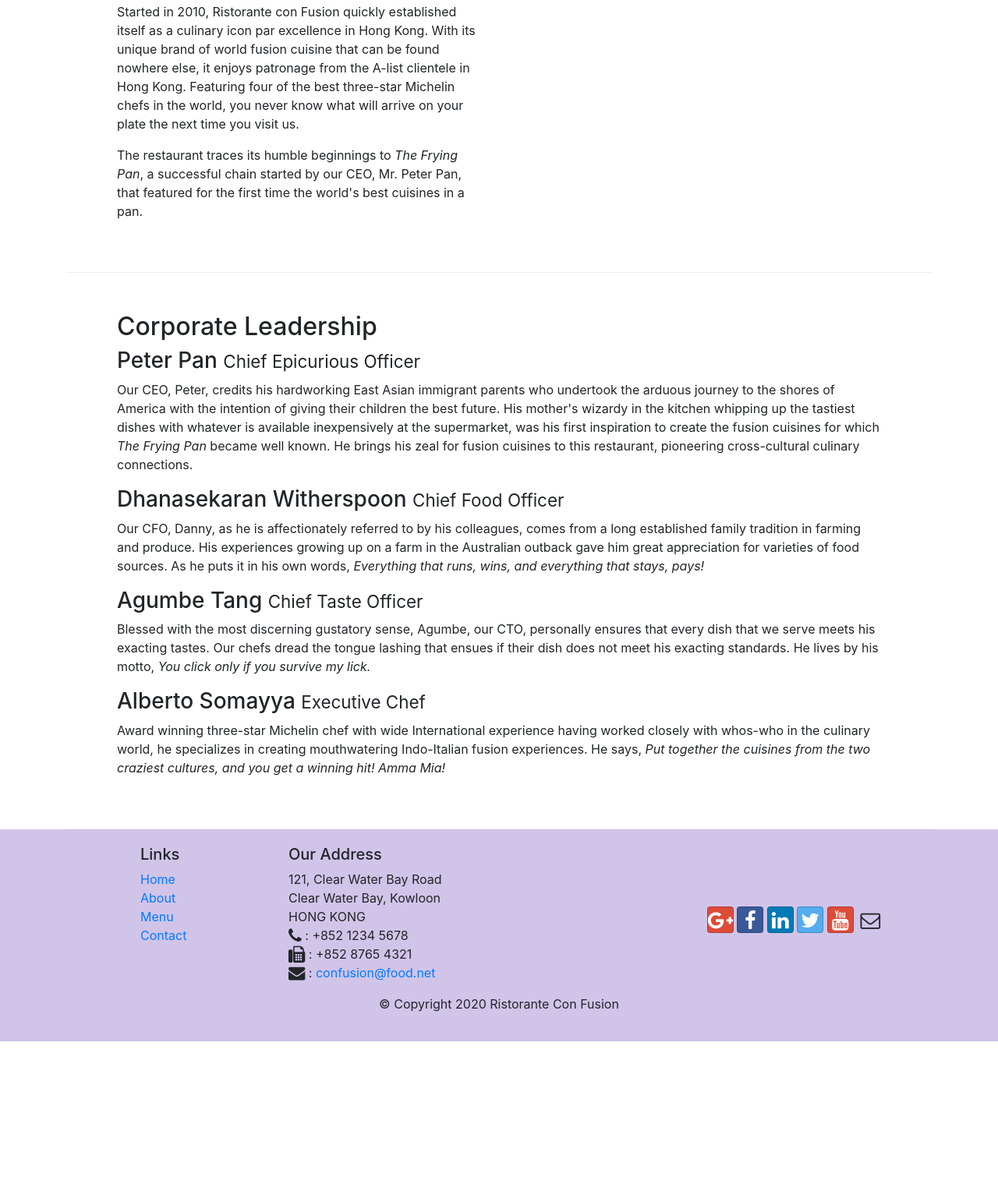
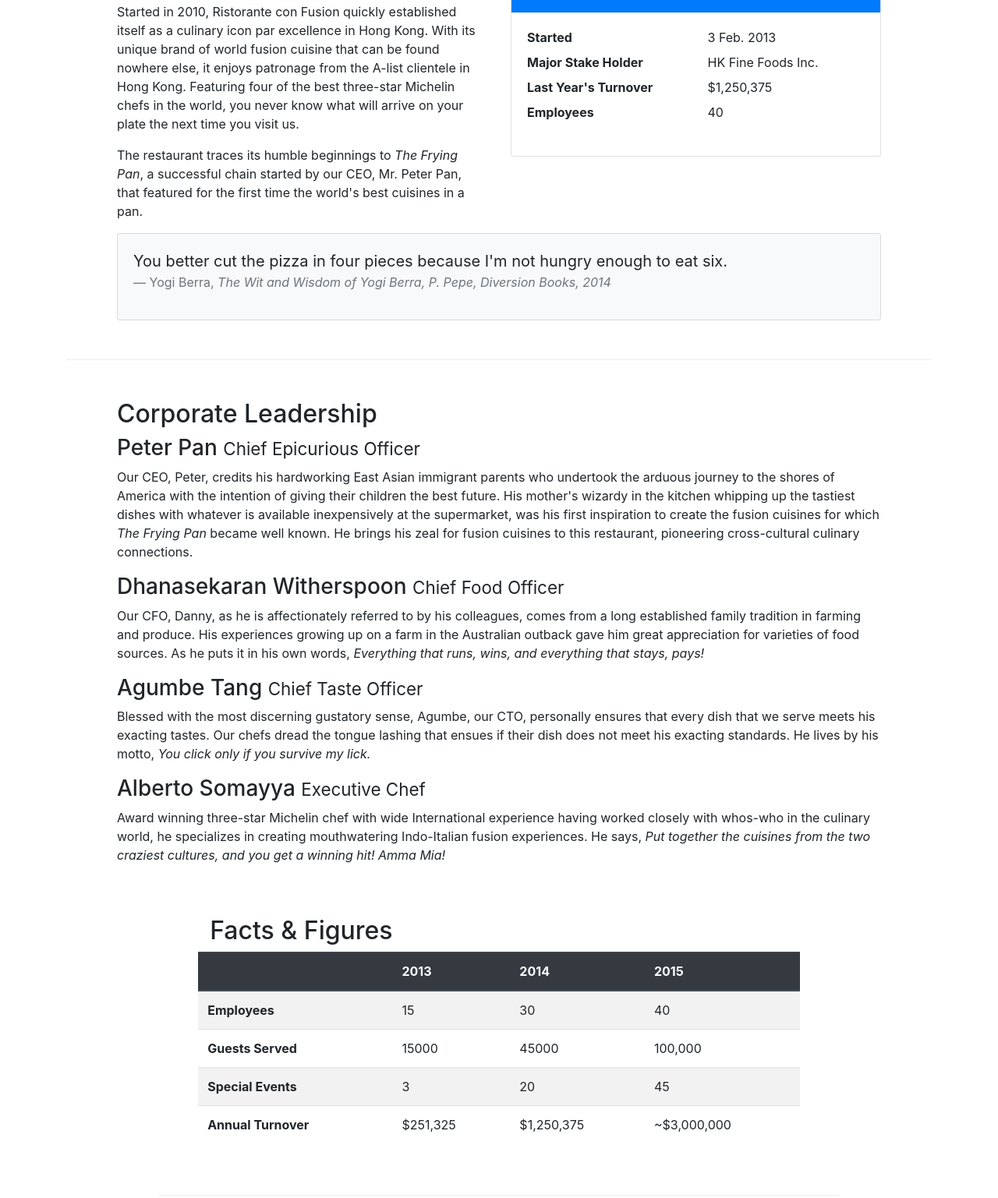
Before and after one commit to Moskaoud/Restaurant, a website: page aboutus.html in a window 1280 px wide. Shown: the part 558-2095 px from the top of the page at 78% size. Before the commit the page ends 1894 px from the top, so only its background shows below. Drawn offline with nearby package versions, Linux system fonts and the light colour scheme.

Commit message:
Tables and Cards

```diff
--- a/aboutus.html
+++ b/aboutus.html
@@ -68,7 +68,33 @@
                 <p>Started in 2010, Ristorante con Fusion quickly established itself as a culinary icon par excellence in Hong Kong. With its unique brand of world fusion cuisine that can be found nowhere else, it enjoys patronage from the A-list clientele in Hong Kong.  Featuring four of the best three-star Michelin chefs in the world, you never know what will arrive on your plate the next time you visit us.</p>
                 <p>The restaurant traces its humble beginnings to <em>The Frying Pan</em>, a successful chain started by our CEO, Mr. Peter Pan, that featured for the first time the world's best cuisines in a pan.</p>
             </div>
-            <div>
+            <div class="col-sm">
+                <div class="card">
+                    <h3 class="card-header bg-primary text-white">Facts At a Glance</h3>
+                    <div class="card-body">
+                        <dl class="row">
+                            <dt class="col-6">Started</dt>
+                            <dd class="col-6">3 Feb. 2013</dd>
+                            <dt class="col-6">Major Stake Holder</dt>
+                            <dd class="col-6">HK Fine Foods Inc.</dd>
+                            <dt class="col-6">Last Year's Turnover</dt>
+                            <dd class="col-6">$1,250,375</dd>
+                            <dt class="col-6">Employees</dt>
+                            <dd class="col-6">40</dd>
+                        </dl>
+                    </div>
+                </div>
+            </div>
+            <div class="col-12">
+                <div class="card card-body bg-light">
+                    <blockquote class="blockquote">
+                        <p class="mb-0">You better cut the pizza in four pieces because I'm not hungry enough to eat six.</p>
+                        <footer class="blockquote-footer">Yogi Berra,
+                            <cite title="Source Title">The Wit and Wisdom of Yogi Berra,
+                                P. Pepe, Diversion Books, 2014</cite>
+                        </footer>
+                    </blockquote>
+                </div>
             </div>
         </div>
 
@@ -84,6 +110,50 @@
                 <p  class="d-none d-sm-block">Blessed with the most discerning gustatory sense, Agumbe, our CTO, personally ensures that every dish that we serve meets his exacting tastes. Our chefs dread the tongue lashing that ensues if their dish does not meet his exacting standards. He lives by his motto, <em>You click only if you survive my lick.</em></p>
                 <h3>Alberto Somayya <small>Executive Chef</small></h3>
                 <p  class="d-none d-sm-block">Award winning three-star Michelin chef with wide International experience having worked closely with whos-who in the culinary world, he specializes in creating mouthwatering Indo-Italian fusion experiences. He says, <em>Put together the cuisines from the two craziest cultures, and you get a winning hit! Amma Mia!</em></p>
+            </div>
+            <div class="row row-content">
+                <div class="col-12 col-sm-9">
+                    <h2>Facts &amp; Figures</h2>
+                </div>
+                <div class="table-responsive">
+                    <table class="table table-striped">
+                        <thead class="thead-dark">
+                            <tr>
+                                <th>&nbsp;</th>
+                                <th>2013</th>
+                                <th>2014</th>
+                                <th>2015</th>
+                            </tr>
+                        </thead>
+                        <tbody>
+                            <tr>
+                                <th>Employees</th>
+                                <td>15</td>
+                                <td>30</td>
+                                <td>40</td>
+                            </tr>
+                            <tr>
+                                <th>Guests Served</th>
+                                <td>15000</td>
+                                <td>45000</td>
+                                <td>100,000</td>
+                            </tr>
+                            <tr>
+                                <th>Special Events</th>
+                                <td>3</td>
+                                <td>20</td>
+                                <td>45</td>
+                            </tr>
+                            <tr>
+                                <th>Annual Turnover</th>
+                                <td>$251,325</td>
+                                <td>$1,250,375</td>
+                                <td>~$3,000,000</td>
+                            </tr>
+                        </tbody>
+                    </table>
+                </div>
+                <div class="col-12 col-sm-3"></div>
             </div>
        </div>
 
```
